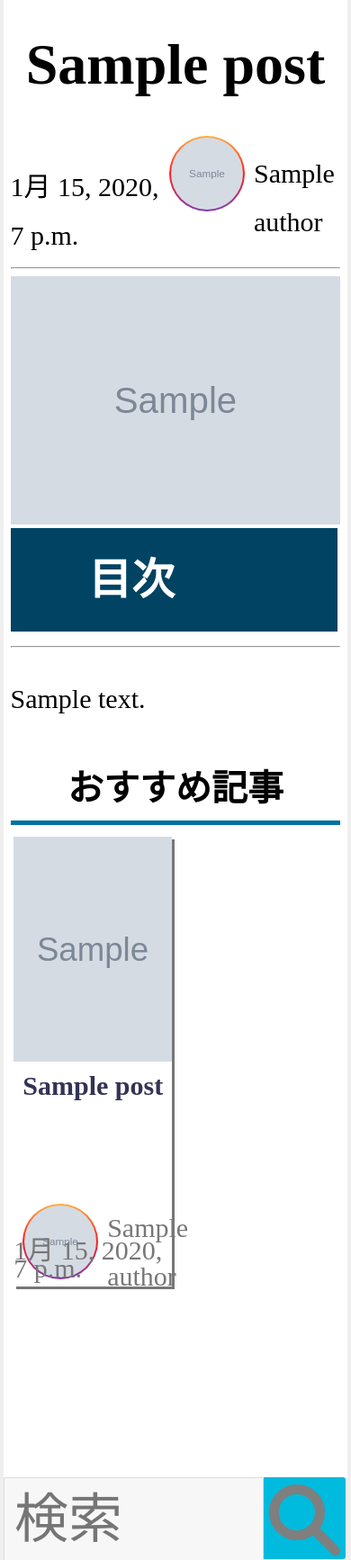
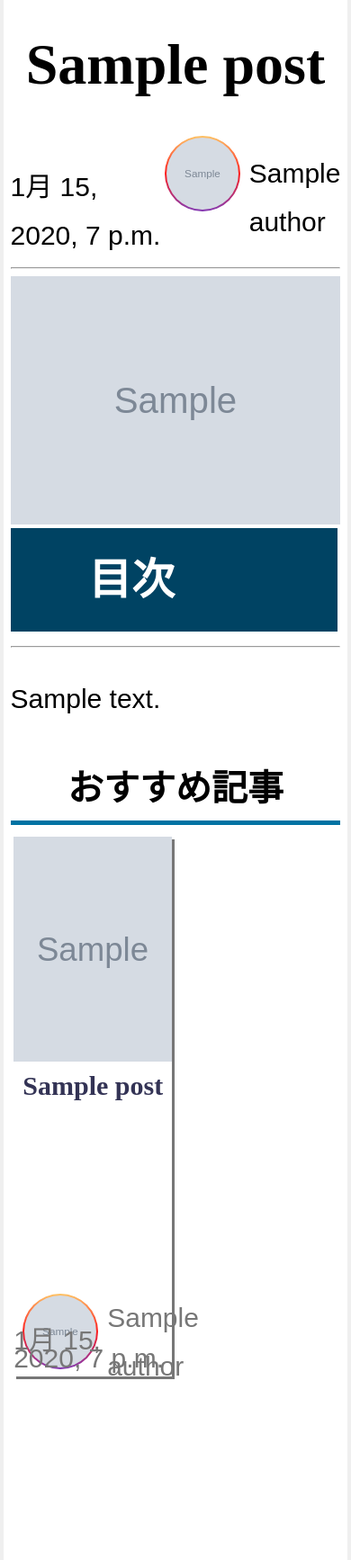
Before and after one commit to monica-0218/django-blog, a Django app: page /post/1/ in a window 390 px wide. Shown: the part 197-1931 px from the top of the page at 90% size. Run offline with Django 3.2, Linux system fonts and the light colour scheme; tables that the repository leaves empty hold one stand-in row (values such as "Sample post"); grey boxes marked "Sample" are stand-in pictures; some libraries are stand-ins or nearby versions.

Commit message:
pre article test

```diff
--- a/blog/models.py
+++ b/blog/models.py
@@ -55,7 +55,7 @@ class Post(models.Model):
     category = models.ForeignKey(Category, on_delete=models.PROTECT)
     tags = models.ManyToManyField(Tag, blank=True)
     thumbnail = models.ImageField('サムネ', upload_to='images/')
-    title = models.CharField('タイトル', max_length=255)
+    title = models.CharField('タイトル', max_length=75)
     author = models.ForeignKey(Author, on_delete=models.PROTECT, blank=False)
     description = models.CharField('headタグでの説明', max_length=255, blank=False)
     content = MarkdownxField('本文')
--- a/blog/static/blog.css
+++ b/blog/static/blog.css
@@ -13,12 +13,15 @@ header h1 {
 header {
     margin-bottom: 10px;
 }
-.article_main h1 {
+.article_main > img {
+    width: 100%;
+}
+.article_main h2 {
     background-color: #dddddd;
     border-bottom: 5px #00bbdd solid;
     padding: 0 10px;
 }
-.article_main h2 {
+.article_main h3 {
     border-bottom: double 5px #FFC778;
     padding: 10px;
     margin: 0.83em 0.4em;
@@ -39,6 +42,7 @@ p {
     font-size: 1em;
     line-height: 1.8em;
     text-align: left;
+    font-family: 'Meiryo',"ヒラギノ角ゴ Pro W3","ＭＳ Ｐゴシック","Osaka", sans-serif;
 }
 .main {
     display: flex;
@@ -58,9 +62,9 @@ p {
     height: 40px;
     border-radius: 50%;
     padding: 2px;
-    background: #833ab4;
-    background: -webkit-linear-gradient(to bottom, #fcb045, #fd1d1d, #833ab4);
-    background: linear-gradient(to bottom, #fcb045, #fd1d1d, #833ab4);
+    background: white;
+    background: -webkit-linear-gradient(to bottom, #ffc365, #fd1d1d, #833ab4);
+    background: linear-gradient(to bottom, #ffc365, #fd1d1d, #833ab4);
 }
 .meta_box {
     display: flex;
@@ -97,6 +101,7 @@ p {
     min-width: 20%;
     border-radius: 10px;
     height: 100%;
+    font-family: 'Meiryo',"ヒラギノ角ゴ Pro W3","ＭＳ Ｐゴシック","Osaka", sans-serif;
 }
 .sidebar_content2 {
     margin-right: 1%;
@@ -105,6 +110,7 @@ p {
     position: sticky;
     top: 11%;
     background-color: white;
+    font-family: 'Meiryo',"ヒラギノ角ゴ Pro W3","ＭＳ Ｐゴシック","Osaka", sans-serif;
 }
 .sidebar_content2_title {
   position: relative;
@@ -401,7 +407,22 @@ code {
         justify-content: space-between;
     }
     .new_article_title {
+        display: inline-block;
+        position: relative;
         font-size: 30px;
+        overflow: hidden;
+        height: 230px;
+    }
+    .new_article_title:before {
+        content: "";
+        position: absolute;
+        border-style: none;
+        left: 0;
+        bottom: 0;
+        z-index: 2;
+        width: 100%;
+        height: 120px;
+        background: linear-gradient(rgba(255,255,255,0) 0, #fff 100px);
     }
     .new_article_outer {
         margin-bottom: 200px;
@@ -415,7 +436,7 @@ code {
         width: 48%;
         flex-direction: column;
         margin: 1%;
-        height: 500px;
+        height: 600px;
     }
     .sidebar_content2 {
         position: relative;
@@ -475,12 +496,9 @@ code {
     list-style: none;
 }
 #toc li.toc-h3 {
-    padding: 0 3em;
+    padding: 0 2em;
 }
 #toc li.toc-h2 {
-    padding: 0 2em;
-}
-#toc li.toc-h1 {
     padding: 0 1em;
 }
 #toc a {
@@ -492,21 +510,17 @@ code {
     padding: 4px 0 4px 0;
     margin-bottom: 3px;
 }
-#toc li.toc-h2 a::before {
+#toc li.toc-h3 a::before {
     content: "▶";
     margin-right: .2em;
 }
-#toc li.toc-h1 a::before {
+#toc li.toc-h2 a::before {
     content: "■︎";
     margin-right: .2em;
 }
 #toc li.toc-h3 a {
     font-size: .9em;
     color: #333;
-}
-#toc li.toc-h3 a::before {
-    content: "▶︎";
-    margin-right: .2em;
 }
 #toc ul {
     padding: 0;
--- a/blog/templates/blog/post_detail.html
+++ b/blog/templates/blog/post_detail.html
@@ -125,7 +125,7 @@
     jQuery('#toc').toc({
         'prefix': 'toc', //アンカータグとクラス名のプレフィックス
         'container': 'div.article_main', /* 見出しを取得するエリア */
-        'selectors': 'h1, h2', /* 取得する見出しレベル */
+        'selectors': 'h2, h3', /* 取得する見出しレベル */
         'anchorName': function(i, heading, prefix) { //アンカーネームのカスタマイズ
         return prefix+i;
         },
```
